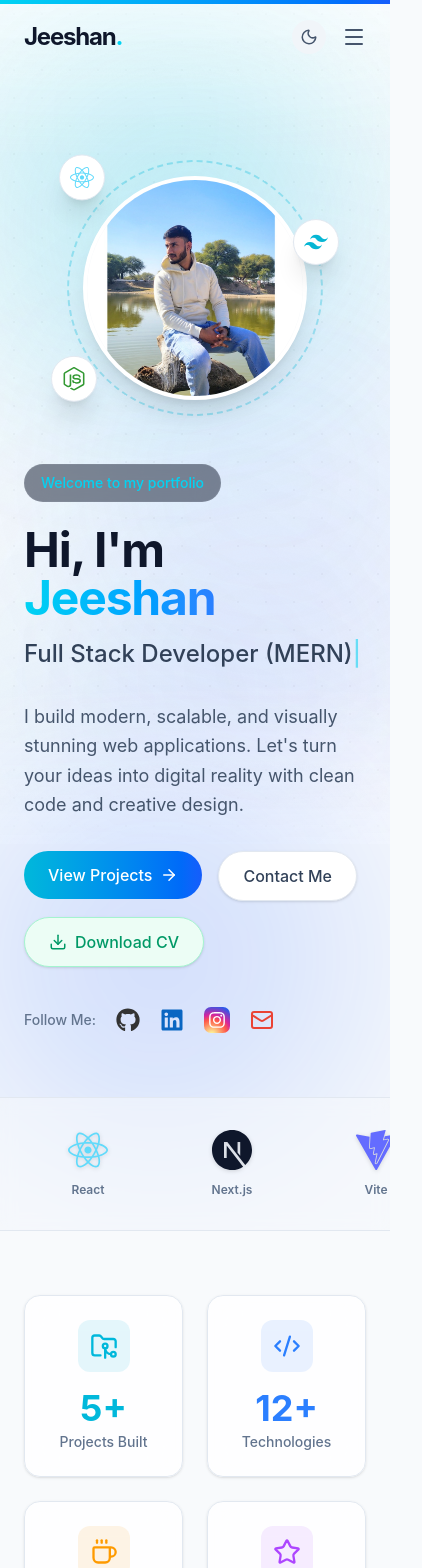
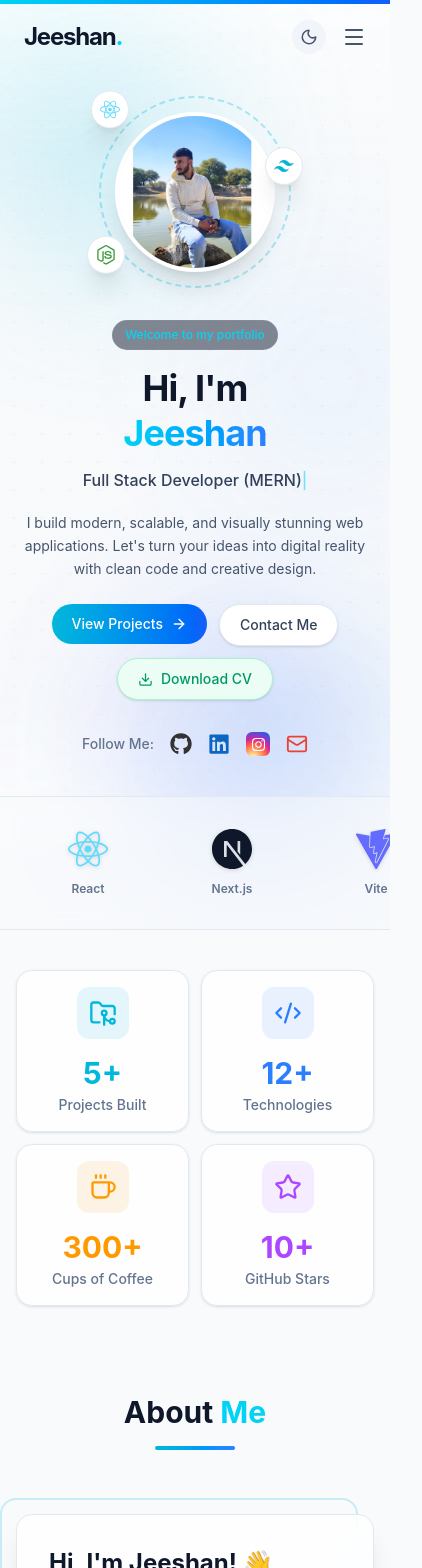
Before and after one commit to jeeshanabbasi/portfolio-js, a React (Vite) app: page / in a window 390 px wide. Shown: the top 1568 px of the page, 422 px wide, since content can reach past the window. Built offline with nearby package versions, Linux system fonts and the light colour scheme.

Commit message:
update mobile view

```diff
--- a/src/App.jsx
+++ b/src/App.jsx
@@ -17,7 +17,7 @@ import BackgroundDesign from './components/BackgroundDesign';
 
 function App() {
   return (
-    <div className="relative font-sans text-slate-900 dark:text-slate-200 transition-colors duration-300">
+    <div className="relative font-sans text-slate-900 dark:text-slate-200 transition-colors duration-300 overflow-x-hidden">
       <Preloader />
       <ScrollProgress />
       <CustomCursor />
--- a/src/components/About.jsx
+++ b/src/components/About.jsx
@@ -18,7 +18,7 @@ export default function About() {
 
   return (
     <section id="about" className="py-12 relative">
-      <div className="w-full max-w-[1920px] mx-auto px-6 md:px-12 relative z-10">
+      <div className="w-full max-w-[1920px] mx-auto px-4 sm:px-6 md:px-12 relative z-10">
 
         <motion.div
           initial={{ opacity: 0, y: 20 }}
@@ -32,7 +32,7 @@ export default function About() {
           <div className="w-20 h-1 bg-gradient-to-r from-cyan-500 to-blue-500 mx-auto rounded-full"></div>
         </motion.div>
 
-        <div className="grid md:grid-cols-2 gap-12 items-center">
+        <div className="grid md:grid-cols-2 gap-8 md:gap-12 items-center">
 
           <motion.div
             initial={{ opacity: 0, x: -30 }}
--- a/src/components/BackgroundDesign.jsx
+++ b/src/components/BackgroundDesign.jsx
@@ -11,16 +11,16 @@ export default function BackgroundDesign() {
       />
 
       {/* Top-left gradient blob */}
-      <div className="absolute -top-32 -left-32 w-[500px] h-[500px] bg-cyan-400/10 dark:bg-cyan-500/8 rounded-full blur-[120px]" />
+      <div className="absolute -top-20 -left-20 w-[250px] h-[250px] md:w-[500px] md:h-[500px] bg-cyan-400/10 dark:bg-cyan-500/8 rounded-full blur-[80px] md:blur-[120px]" />
 
       {/* Center-right gradient blob */}
-      <div className="absolute top-1/3 -right-20 w-[400px] h-[400px] bg-blue-500/8 dark:bg-blue-600/6 rounded-full blur-[100px]" />
+      <div className="absolute top-1/3 -right-10 w-[200px] h-[200px] md:w-[400px] md:h-[400px] bg-blue-500/8 dark:bg-blue-600/6 rounded-full blur-[80px] md:blur-[100px]" />
 
       {/* Bottom-left accent */}
-      <div className="absolute bottom-0 left-1/4 w-[350px] h-[350px] bg-violet-500/6 dark:bg-violet-600/5 rounded-full blur-[110px]" />
+      <div className="absolute bottom-0 left-1/4 w-[200px] h-[200px] md:w-[350px] md:h-[350px] bg-violet-500/6 dark:bg-violet-600/5 rounded-full blur-[80px] md:blur-[110px]" />
 
       {/* Bottom-right soft glow */}
-      <div className="absolute -bottom-20 right-0 w-[450px] h-[450px] bg-cyan-500/5 dark:bg-cyan-400/4 rounded-full blur-[130px]" />
+      <div className="absolute -bottom-10 right-0 w-[200px] h-[200px] md:w-[450px] md:h-[450px] bg-cyan-500/5 dark:bg-cyan-400/4 rounded-full blur-[80px] md:blur-[130px]" />
 
       {/* Subtle top gradient fade */}
       <div className="absolute top-0 inset-x-0 h-40 bg-gradient-to-b from-white/60 dark:from-slate-950/80 to-transparent" />
--- a/src/components/Contact.jsx
+++ b/src/components/Contact.jsx
@@ -48,8 +48,8 @@ export default function Contact() {
   };
 
   return (
-    <section id="contact" className="py-20 relative">
-      <div className="w-full max-w-[1920px] mx-auto px-6 md:px-12 relative z-10">
+    <section id="contact" className="py-12 md:py-20 relative">
+      <div className="w-full max-w-[1920px] mx-auto px-4 sm:px-6 md:px-12 relative z-10">
 
         <motion.div
           initial={{ opacity: 0, y: 20 }}
@@ -66,7 +66,7 @@ export default function Contact() {
           </p>
         </motion.div>
 
-        <div className="grid md:grid-cols-2 gap-12 items-start">
+        <div className="grid md:grid-cols-2 gap-8 md:gap-12 items-start">
 
           {/* Contact Info */}
           <motion.div
--- a/src/components/Education.jsx
+++ b/src/components/Education.jsx
@@ -47,8 +47,8 @@ const colorMap = {
 
 export default function Education() {
   return (
-    <section id="education" className="py-20 relative">
-      <div className="w-full max-w-[1920px] mx-auto px-6 md:px-12 relative z-10">
+    <section id="education" className="py-12 md:py-20 relative">
+      <div className="w-full max-w-[1920px] mx-auto px-4 sm:px-6 md:px-12 relative z-10">
 
         {/* Heading */}
         <motion.div
--- a/src/components/Experience.jsx
+++ b/src/components/Experience.jsx
@@ -33,8 +33,8 @@ const experiences = [
 
 export default function Experience() {
   return (
-    <section id="experience" className="py-20 relative">
-      <div className="w-full max-w-[1920px] mx-auto px-6 md:px-12 relative z-10">
+    <section id="experience" className="py-12 md:py-20 relative">
+      <div className="w-full max-w-[1920px] mx-auto px-4 sm:px-6 md:px-12 relative z-10">
 
         <motion.div
           initial={{ opacity: 0, y: 20 }}
--- a/src/components/Hero.jsx
+++ b/src/components/Hero.jsx
@@ -30,132 +30,132 @@ export default function Hero() {
 
   return (
     <section id="home" className="relative flex flex-col overflow-hidden">
-      {/* Background Elements */}
-      <div className="absolute inset-0 z-0">
-        <div className="absolute top-20 left-10 w-72 h-72 bg-cyan-500/20 rounded-full blur-[100px]" />
-        <div className="absolute bottom-20 right-10 w-96 h-96 bg-blue-600/20 rounded-full blur-[120px]" />
+      {/* Background blobs */}
+      <div className="absolute inset-0 z-0 pointer-events-none">
+        <div className="absolute top-20 left-4 md:left-10 w-48 h-48 md:w-72 md:h-72 bg-cyan-500/20 rounded-full blur-[80px]" />
+        <div className="absolute bottom-20 right-4 md:right-10 w-56 h-56 md:w-96 md:h-96 bg-blue-600/20 rounded-full blur-[80px]" />
       </div>
 
-      <div className="w-full pt-28 pb-16">
-        <div className="w-full max-w-[1920px] mx-auto px-6 md:px-12 relative z-10">
-          <div className="grid md:grid-cols-2 gap-12 items-center">
+      <div className="w-full pt-24 pb-10 md:pt-28 md:pb-16">
+        <div className="w-full max-w-[1920px] mx-auto px-4 sm:px-6 md:px-12 relative z-10">
+          <div className="grid md:grid-cols-2 gap-8 md:gap-12 items-center">
 
-          {/* Text Content */}
+            {/* ── Text Content ── */}
             <motion.div
               initial={{ opacity: 0, y: 30 }}
               animate={{ opacity: 1, y: 0 }}
               transition={{ duration: 0.8 }}
+              className="text-center md:text-left order-2 md:order-1"
             >
-            <div className="inline-block px-4 py-2 rounded-full glass border-cyan-500/30 text-cyan-400 text-sm font-medium mb-6">
+              <div className="inline-block px-3 py-1.5 rounded-full glass border-cyan-500/30 text-cyan-400 text-xs md:text-sm font-medium mb-4 md:mb-6">
                 Welcome to my portfolio
               </div>
 
-            <h1 className="text-5xl md:text-7xl font-bold text-slate-900 dark:text-white mb-4 tracking-tight">
+              <h1 className="text-4xl sm:text-5xl md:text-6xl lg:text-7xl font-bold text-slate-900 dark:text-white mb-3 md:mb-4 tracking-tight leading-tight">
                 Hi, I'm <br />
                 <span className="text-gradient">Jeeshan</span>
               </h1>
 
-            <h2 className="text-2xl md:text-3xl text-slate-700 dark:text-slate-300 font-medium mb-6 h-10">
-              {text}
-              <span className="animate-pulse text-cyan-400">|</span>
+              <h2 className="text-base sm:text-xl md:text-2xl lg:text-3xl text-slate-700 dark:text-slate-300 font-medium mb-4 md:mb-6 min-h-[28px] md:min-h-[40px]">
+                {text}<span className="animate-pulse text-cyan-400">|</span>
               </h2>
 
-            <p className="text-slate-600 dark:text-slate-400 text-lg max-w-lg mb-8 leading-relaxed">
+              <p className="text-slate-600 dark:text-slate-400 text-sm sm:text-base md:text-lg max-w-lg mb-6 md:mb-8 leading-relaxed mx-auto md:mx-0">
                 I build modern, scalable, and visually stunning web applications. Let's turn your ideas into digital reality with clean code and creative design.
               </p>
 
-            <div className="flex flex-wrap gap-4">
+              {/* CTA Buttons */}
+              <div className="flex flex-wrap gap-3 justify-center md:justify-start">
                 <Link to="projects" smooth={true} duration={500} offset={-70}>
-                <MagneticButton className="px-6 py-3 rounded-full bg-gradient-to-r from-cyan-500 to-blue-600 text-white font-medium flex items-center gap-2 hover:shadow-[0_0_20px_rgba(6,182,212,0.4)] transition-all">
-                  View Projects <ArrowRight size={18} />
+                  <MagneticButton className="px-5 py-2.5 rounded-full bg-gradient-to-r from-cyan-500 to-blue-600 text-white font-medium flex items-center gap-2 hover:shadow-[0_0_20px_rgba(6,182,212,0.4)] transition-all text-sm">
+                    View Projects <ArrowRight size={16} />
                   </MagneticButton>
                 </Link>
 
                 <Link to="contact" smooth={true} duration={500} offset={-70}>
-                <MagneticButton className="px-6 py-3 rounded-full bg-white dark:bg-slate-900/50 border border-slate-200 dark:border-white/5 text-slate-700 dark:text-white font-medium hover:bg-slate-50 dark:hover:bg-white/10 transition-all flex items-center gap-2 shadow-sm">
+                  <MagneticButton className="px-5 py-2.5 rounded-full bg-white dark:bg-slate-900/50 border border-slate-200 dark:border-white/5 text-slate-700 dark:text-white font-medium hover:bg-slate-50 dark:hover:bg-white/10 transition-all flex items-center gap-2 shadow-sm text-sm">
                     Contact Me
                   </MagneticButton>
                 </Link>
 
                 <a href="/resume.pdf" download>
-                <MagneticButton className="px-6 py-3 rounded-full bg-emerald-50 dark:bg-emerald-500/10 border border-emerald-200 dark:border-emerald-500/20 text-emerald-600 dark:text-emerald-400 font-medium hover:bg-emerald-500 hover:text-white dark:hover:bg-emerald-500 dark:hover:text-white transition-all flex items-center gap-2 shadow-sm">
-                  <Download size={18} /> Download CV
+                  <MagneticButton className="px-5 py-2.5 rounded-full bg-emerald-50 dark:bg-emerald-500/10 border border-emerald-200 dark:border-emerald-500/20 text-emerald-600 dark:text-emerald-400 font-medium hover:bg-emerald-500 hover:text-white transition-all flex items-center gap-2 shadow-sm text-sm">
+                    <Download size={15} /> Download CV
                   </MagneticButton>
                 </a>
               </div>
 
               {/* Social Links */}
-            <div className="flex items-center gap-5 mt-10">
+              <div className="flex items-center gap-4 mt-8 justify-center md:justify-start flex-wrap">
                 <p className="text-slate-500 dark:text-slate-400 text-sm font-medium">Follow Me:</p>
                 <a href="https://github.com/jeeshanabbasi/" target="_blank" rel="noreferrer" className="text-[#333] dark:text-white hover:scale-110 transition-transform">
-                <FaGithub size={24} />
+                  <FaGithub size={22} />
                 </a>
                 <a href="https://www.linkedin.com/in/jeeshan-abbasi-67aa7638a/" target="_blank" rel="noreferrer" className="text-[#0A66C2] hover:scale-110 transition-transform">
-                <FaLinkedin size={24} />
+                  <FaLinkedin size={22} />
                 </a>
                 <a href="http://instagram.com/jeeshan_abbasi18" target="_blank" rel="noreferrer" className="hover:scale-110 transition-transform">
-                <div className="w-[26px] h-[26px] rounded-[7px] flex items-center justify-center" style={{ background: 'radial-gradient(circle at 30% 107%, #fdf497 0%, #fdf497 5%, #fd5949 45%, #d6249f 60%, #285AEB 90%)' }}>
-                  <FaInstagram size={18} className="text-white" />
+                  <div className="w-[24px] h-[24px] rounded-[6px] flex items-center justify-center" style={{ background: 'radial-gradient(circle at 30% 107%, #fdf497 0%, #fdf497 5%, #fd5949 45%, #d6249f 60%, #285AEB 90%)' }}>
+                    <FaInstagram size={15} className="text-white" />
                   </div>
                 </a>
                 <a href="mailto:jeeshanabbasi055@gmail.com" className="text-[#EA4335] hover:scale-110 transition-transform">
-                <Mail size={24} />
+                  <Mail size={22} />
                 </a>
               </div>
             </motion.div>
 
-          {/* Visual Content / Avatar */}
+            {/* ── Avatar / Visual ── */}
             <motion.div
               initial={{ opacity: 0, scale: 0.9 }}
               animate={{ opacity: 1, scale: 1 }}
               transition={{ duration: 0.8, delay: 0.2 }}
-            className="flex justify-center relative mt-12 md:mt-0 order-first md:order-last"
+              className="flex justify-center relative order-1 md:order-2"
             >
-            <div className="w-64 h-64 md:w-80 md:h-80 relative">
-              {/* Outer rotating ring */}
+              <div className="w-48 h-48 sm:w-60 sm:h-60 md:w-72 md:h-72 lg:w-80 lg:h-80 relative">
+                {/* Rotating dashed ring */}
                 <motion.div
                   animate={{ rotate: 360 }}
                   transition={{ duration: 20, repeat: Infinity, ease: "linear" }}
                   className="absolute inset-0 border-2 border-dashed border-cyan-500/30 rounded-full"
                 />
 
-              {/* Inner container with Image */}
+                {/* Profile image */}
                 <div className="absolute inset-4 rounded-full overflow-hidden bg-slate-100 dark:bg-slate-800 border-4 border-white dark:border-slate-800 shadow-xl z-10">
                   <img
                     src="/profile.jpg"
-                  alt="Profile"
+                    alt="Jeeshan"
                     className="w-full h-full object-cover object-top"
                     onError={(e) => {
                       e.target.onerror = null;
-                    // Fallback avatar incase image is missing
                       e.target.src = "https://ui-avatars.com/api/?name=Jeeshan&background=06B6D4&color=fff&size=400";
                     }}
                   />
                 </div>
 
-              {/* Floating tech badges */}
+                {/* Floating badges */}
                 <motion.div
                   animate={{ y: [0, -10, 0] }}
                   transition={{ duration: 3, repeat: Infinity, ease: "easeInOut" }}
-                className="absolute top-0 -left-2 md:-left-6 bg-white dark:bg-slate-800 border border-slate-200 dark:border-slate-700 shadow-xl p-2.5 md:p-3.5 rounded-full text-[#61DAFB] flex items-center justify-center z-20"
+                  className="absolute top-0 -left-2 md:-left-5 bg-white dark:bg-slate-800 border border-slate-200 dark:border-slate-700 shadow-xl p-2 md:p-3 rounded-full text-[#61DAFB] flex items-center justify-center z-20"
                 >
-                <FaReact className="w-6 h-6 md:w-8 md:h-8" />
+                  <FaReact className="w-5 h-5 md:w-7 md:h-7" />
                 </motion.div>
 
                 <motion.div
                   animate={{ y: [0, 10, 0] }}
                   transition={{ duration: 4, repeat: Infinity, ease: "easeInOut", delay: 1 }}
-                className="absolute bottom-6 md:bottom-10 -left-4 md:-left-8 bg-white dark:bg-slate-800 border border-slate-200 dark:border-slate-700 shadow-xl p-2.5 md:p-3.5 rounded-full text-[#339933] flex items-center justify-center z-20"
+                  className="absolute bottom-6 -left-3 md:-left-7 bg-white dark:bg-slate-800 border border-slate-200 dark:border-slate-700 shadow-xl p-2 md:p-3 rounded-full text-[#339933] flex items-center justify-center z-20"
                 >
-                <FaNodeJs className="w-6 h-6 md:w-8 md:h-8" />
+                  <FaNodeJs className="w-5 h-5 md:w-7 md:h-7" />
                 </motion.div>
 
                 <motion.div
                   animate={{ y: [0, -15, 0] }}
                   transition={{ duration: 3.5, repeat: Infinity, ease: "easeInOut", delay: 0.5 }}
-                className="absolute top-16 md:top-20 -right-4 md:-right-8 bg-white dark:bg-slate-800 border border-slate-200 dark:border-slate-700 shadow-xl p-2.5 md:p-3.5 rounded-full text-[#06B6D4] flex items-center justify-center z-20"
+                  className="absolute top-14 -right-3 md:-right-7 bg-white dark:bg-slate-800 border border-slate-200 dark:border-slate-700 shadow-xl p-2 md:p-3 rounded-full text-[#06B6D4] flex items-center justify-center z-20"
                 >
-                <SiTailwindcss className="w-6 h-6 md:w-8 md:h-8" />
+                  <SiTailwindcss className="w-5 h-5 md:w-7 md:h-7" />
                 </motion.div>
               </div>
             </motion.div>
@@ -164,7 +164,7 @@ export default function Hero() {
         </div>
       </div>
 
-      {/* Infinite Tech Marquee at the bottom of Hero */}
+      {/* Tech Marquee */}
       <div className="w-full relative z-20">
         <TechMarquee />
       </div>
--- a/src/components/Skills.jsx
+++ b/src/components/Skills.jsx
@@ -86,7 +86,7 @@ export default function Skills() {
 
   return (
     <section id="skills" className="py-12 relative">
-      <div className="w-full max-w-[1920px] mx-auto px-6 md:px-12 relative z-10">
+      <div className="w-full max-w-[1920px] mx-auto px-4 sm:px-6 md:px-12 relative z-10">
 
         <motion.div
           initial={{ opacity: 0, y: 20 }}
@@ -108,7 +108,7 @@ export default function Skills() {
           initial="hidden"
           whileInView="visible"
           viewport={{ once: true }}
-          className="grid md:grid-cols-2 lg:grid-cols-4 gap-6"
+          className="grid grid-cols-1 sm:grid-cols-2 lg:grid-cols-4 gap-4 md:gap-6"
         >
           {skills.map((skillGroup, idx) => (
             <motion.div
--- a/src/components/StatsCounter.jsx
+++ b/src/components/StatsCounter.jsx
@@ -35,13 +35,13 @@ function Counter({ value, suffix, duration = 2000 }) {
 
 export default function StatsCounter() {
   return (
-    <section className="py-16 relative">
-      <div className="w-full max-w-[1920px] mx-auto px-6 md:px-12">
+    <section className="py-10 md:py-16 relative">
+      <div className="w-full max-w-[1920px] mx-auto px-4 sm:px-6 md:px-12">
         <motion.div
           initial={{ opacity: 0, y: 20 }}
           whileInView={{ opacity: 1, y: 0 }}
           viewport={{ once: true }}
-          className="grid grid-cols-2 md:grid-cols-4 gap-6"
+          className="grid grid-cols-2 md:grid-cols-4 gap-3 md:gap-6"
         >
           {stats.map((stat, i) => (
             <motion.div
@@ -50,12 +50,12 @@ export default function StatsCounter() {
               whileInView={{ opacity: 1, scale: 1 }}
               viewport={{ once: true }}
               transition={{ duration: 0.5, delay: i * 0.1 }}
-              className="bg-white/80 dark:bg-slate-800/50 backdrop-blur-lg border border-slate-200 dark:border-slate-700/50 rounded-2xl p-6 flex flex-col items-center text-center shadow-sm hover:shadow-md hover:-translate-y-1 transition-all duration-300 group"
+              className="bg-white/80 dark:bg-slate-800/50 backdrop-blur-lg border border-slate-200 dark:border-slate-700/50 rounded-2xl p-4 md:p-6 flex flex-col items-center text-center shadow-sm hover:shadow-md hover:-translate-y-1 transition-all duration-300 group"
             >
               <div className={`${stat.bg} ${stat.color} p-3 rounded-xl mb-4 group-hover:scale-110 transition-transform`}>
                 {stat.icon}
               </div>
-              <div className={`text-4xl font-bold ${stat.color} mb-1`}>
+              <div className={`text-3xl md:text-4xl font-bold ${stat.color} mb-1`}>
                 <Counter value={stat.value} suffix={stat.suffix} />
               </div>
               <p className="text-slate-500 dark:text-slate-400 text-sm font-medium">{stat.label}</p>
```
Also changed, not shown: src/components/Projects.jsx (+98 -37 lines). Lines whose indentation alone changed are shown as unchanged.
